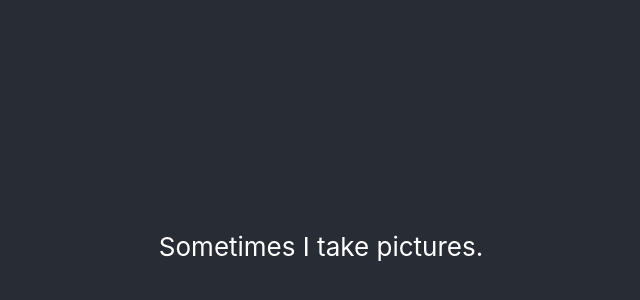
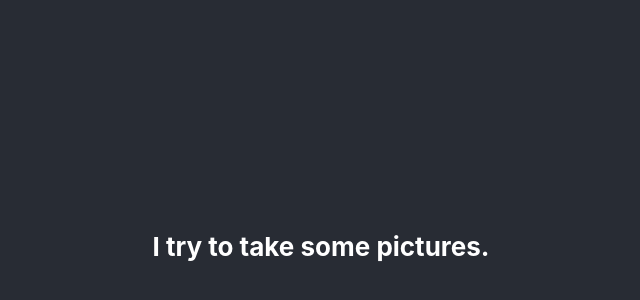
Before and after one commit to marcoft43/marcosclp, a React (Create React App) app: page / in a window 1280 px wide. Shown: the part 154-454 px from the top of the page, without its empty margins (319-959 px from the left). Built offline with nearby package versions, Linux system fonts and the light colour scheme.

Commit message:
Updated front page

```diff
--- a/src/App.js
+++ b/src/App.js
@@ -5,7 +5,7 @@ function App() {
   return (
     <div className="App">
       <header className="App-header">
-        <p>Sometimes I take pictures.</p>
+        <h4>I try to take some pictures.</h4>
       </header>
     </div>
   );
```
